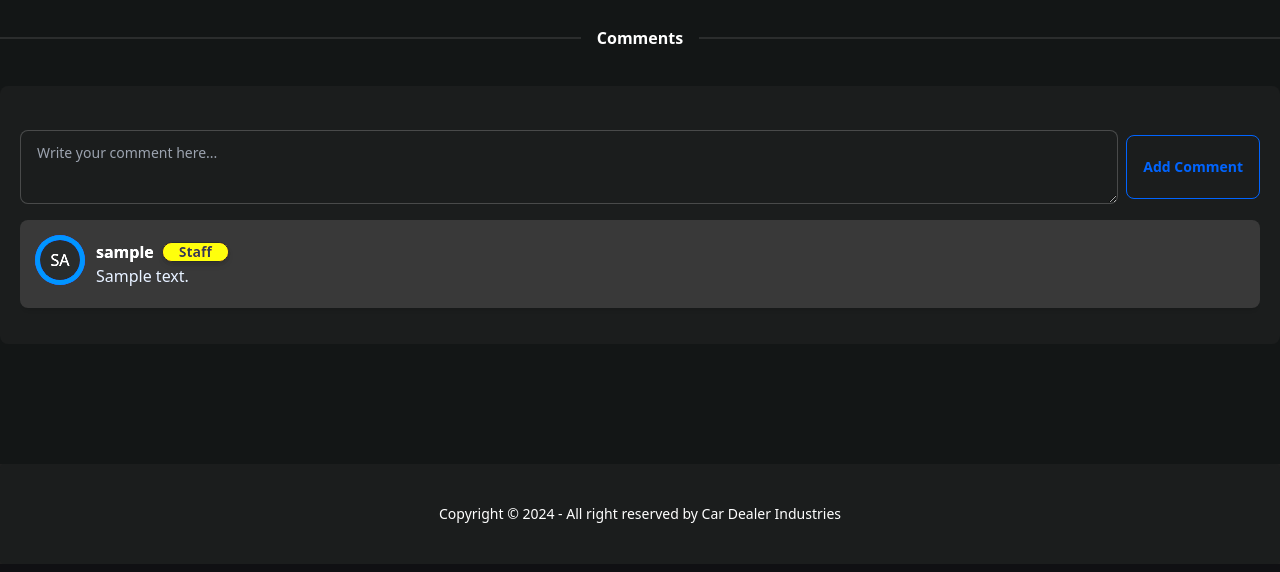
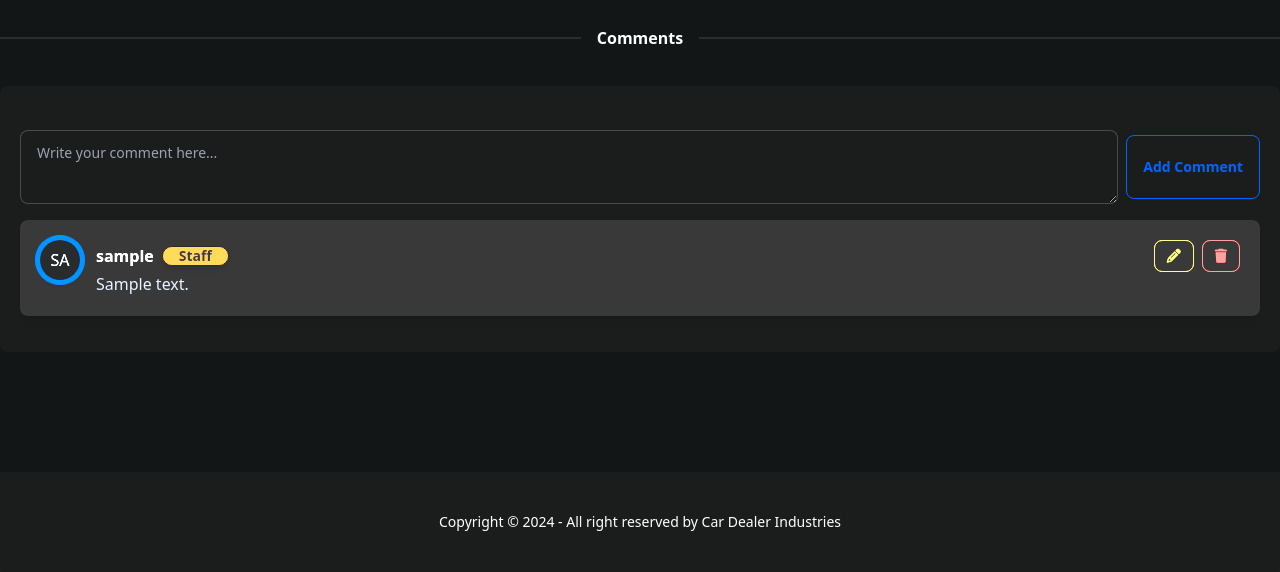
Before and after one commit to fzaca/car-dealer-system, a Django app: page /cars/1/ in a window 1280 px wide. Shown: the part 1022-1594 px from the top of the page. Run offline with Django 5.2, Linux system fonts and the light colour scheme; a user stored in the database is signed in; tables that the repository leaves empty hold one stand-in row (values such as "Sample post"); grey boxes marked "Sample" are stand-in pictures; style sheets or scripts are compiled from the project's sources; some libraries are stand-ins or nearby versions.

Commit message:
Add system for edit comment

```diff
--- a/resources/cars/pages/urls.py
+++ b/resources/cars/pages/urls.py
@@ -5,5 +5,6 @@ from resources.cars.pages import views
 urlpatterns = [
     path("", views.car_list_view, name="car_list"),
     path('<int:car_id>/', views.car_detail_view, name='car_detail'),
-    path('add_comment/', views.add_comment, name='add_comment')
+    path('add_comment/', views.add_comment, name='add_comment'),
+    path('edit_comment/<int:comment_id>/', views.edit_comment, name='edit_comment')
 ]
--- a/resources/cars/pages/views.py
+++ b/resources/cars/pages/views.py
@@ -72,3 +72,16 @@ def add_comment(request):
         comment = Comment.objects.create(user_id=user_id, car_id=car_id, content=content)
 
     return render(request, 'cars/partials/comment.html', {'comment': comment})
+
+
+@require_http_methods(['GET', 'POST'])
+def edit_comment(request, comment_id):
+    comment = get_object_or_404(Comment, id=comment_id)
+
+    if request.method == 'POST':
+        comment.content = request.POST.get('content', '')
+        comment.save()
+
+        return render(request, 'cars/partials/comment.html', {'comment': comment})
+
+    return render(request, 'cars/partials/edit_comment.html', {'comment': comment})
--- a/resources/cars/templates/cars/car_detail.html
+++ b/resources/cars/templates/cars/car_detail.html
@@ -95,5 +95,9 @@
         }
     });
   });
+
+document.body.addEventListener('htmx:afterRequest', (event) => {
+    document.querySelector("#comment-content").value = '';
+});
 </script>
 {% endblock %}
--- a/resources/cars/templates/cars/partials/comment.html
+++ b/resources/cars/templates/cars/partials/comment.html
@@ -1,7 +1,8 @@
-<div class="bg-neutral-800 brightness-150 rounded-lg p-5 mb-4 shadow-md">
+<article id="comment-{{ comment.id }}"
+class="bg-neutral-800 brightness-150 rounded-lg p-5 mb-4 shadow-md">
     <div class="flex gap-4">
         <div class="avatar placeholder">
-            <div class="bg-neutral text-neutral-content w-10 h-10 rounded-full ring-offset-2 ring
+            <div class="bg-neutral shadow-md text-neutral-content w-10 h-10 rounded-full ring-offset-2 ring
                 {% if comment.user.id == request.user.id %}
                     ring-primary ring-offset-primary
                 {% else %}
@@ -11,14 +12,37 @@
                 <span>{{ comment.user.get_initials }}</span>
             </div>
         </div>
-        <div class="flex flex-col">
-            <div class="flex items-center gap-2">
-                <h1 class="font-semibold text-gray-200">{{ comment.user.username }}</h1>
-                {% if comment.user.is_staff %}
-                    <span class="badge bg-yellow-500 text-gray-800 font-bold rounded-full px-4 py-2 shadow-md">Staff</span>
+        <div class="flex flex-col w-full">
+            <div class="flex items-center justify-between">
+                <div class="flex items-center gap-2">
+                    <h1 class="font-semibold text-gray-200">{{ comment.user.username }}</h1>
+                    {% if comment.user.is_staff %}
+                        <span class="badge bg-orange-400 text-gray-800 font-bold rounded-full px-4 py-2 shadow-md">Staff</span>
+                    {% endif %}
+                </div>
+                <div class="flex gap-2">
+                {% if comment.user.id == request.user.id %}
+                    <a href="#" class="btn btn-warning btn-outline btn-sm"
+                    hx-get="{% url 'edit_comment' comment.id %}"
+                    hx-target="#comment-edit-{{ comment.id }}"
+                    hx-swap="outerHTML">
+                        <i class="fa fa-pencil" aria-hidden="true"></i>
+                    </a>
                 {% endif %}
+                {% if comment.user.id == request.user.id or request.user.is_staff %}
+                    <a href="#" class="btn btn-error btn-outline btn-sm"
+                    hx-delete="{% url 'comment-delete-comment' comment.id %}"
+                    hx-confirm="Are you sure?"
+                    hx-target="#comment-{{ comment.id }}"
+                    hx-swap="outerHTML swap:0.5s">
+                        <i class="fa fa-trash" aria-hidden="true"></i>
+                    </a>
+                {% endif %}
+                </div>
             </div>
-            <h2 class="text-gray-400">{{ comment.content }}</h2>
+            <div  id="comment-edit-{{ comment.id }}">
+                <h2 class="text-gray-400">{{ comment.content }}</h2>
+            </div>
         </div>
     </div>
-</div>
+</article>
--- a/resources/cars/templates/cars/partials/comments.html
+++ b/resources/cars/templates/cars/partials/comments.html
@@ -1,4 +1,5 @@
 <!-- Comment Section -->
+<!-- La idea la saque de https://github.com/SteinOveHelset/django-htmx-tailwind-todo -->
 <div class="container p-5 mx-auto bg-base-200 rounded-lg my-10">
   <div>
 
@@ -16,6 +17,7 @@
           name="content"
           placeholder="Write your comment here..."
           class="textarea textarea-bordered w-full bg-base-200 mb-2 md:mb-0 md:mr-2 flex-grow"
+          id="comment-content"
           required
         ></textarea>
         <input type="hidden" name="car_id" value="{{ car.id }}">
--- a/resources/core/templates/base.html
+++ b/resources/core/templates/base.html
@@ -10,8 +10,8 @@
     <link rel="stylesheet" href="{% static 'css/tailwind.css' %}">
     <style>
         .htmx-swapping {
-            opacity: 0;
-            transition: opacity 1s ease-out;
+          opacity: 0;
+          transition: opacity 0.5s ease-out;
         }
     </style>
     {% block extra_head %}{% endblock %}
@@ -34,10 +34,6 @@
         document.body.addEventListener('htmx:configRequest', (event) => {
             event.detail.headers['X-CSRFToken'] = '{{ csrf_token }}';
         });
-
-        document.body.addEventListener('htmx:afterRequest', (event) => {
-            document.querySelector("input.title").value = '';
-        });
     </script>
     {% block extra_scripts %}{% endblock %}
   </body>
```
Also changed, not shown: resources/cars/templates/cars/partials/edit_comment.html (added, +15 -0 lines), resources/reviews/api/views.py (+7 -2 lines).
